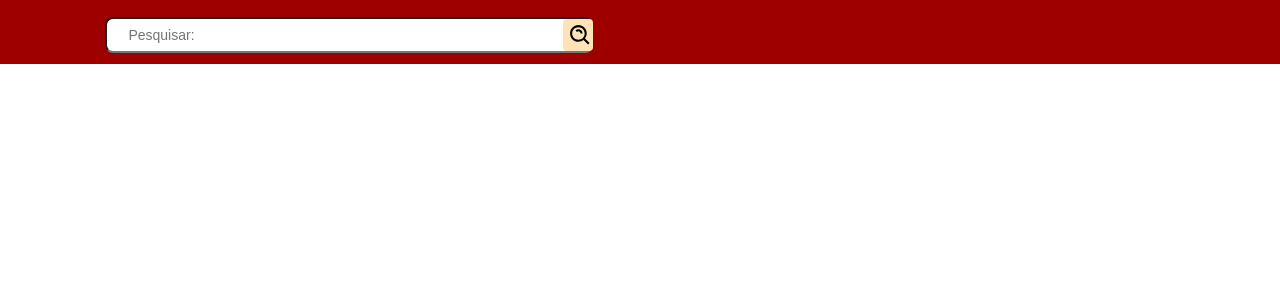
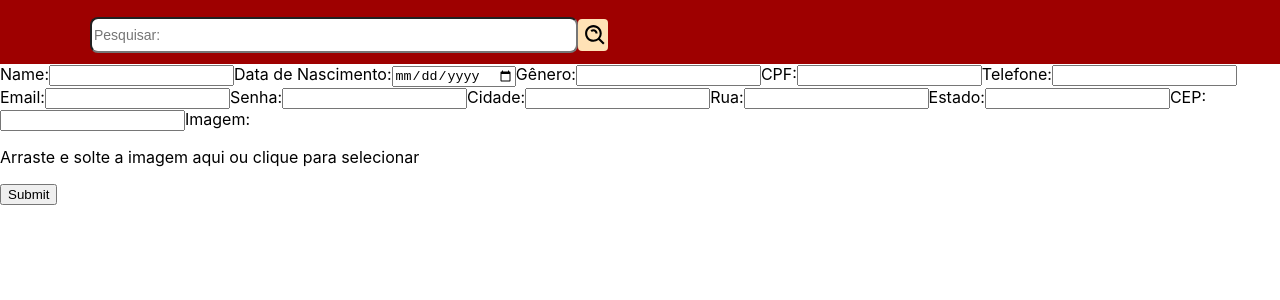
Before and after one commit to guilhermepk/front-end-123foods, a React (Create React App) app in the folder teste/: page / in a window 1280 px wide. Shown: the top 300 px of the page. Built offline with nearby package versions, Linux system fonts and the light colour scheme.

Commit message:
search bar

```diff
--- a/teste/src/componentes/Formulariocadastro/formulariocadastro.js
+++ b/teste/src/componentes/Formulariocadastro/formulariocadastro.js
@@ -1,5 +1,5 @@
-import React, { useState } from 'react';
-import Imageupload from './imageupload';
+import React, { useState, useCallback } from 'react';
+import { useDropzone } from 'react-dropzone';
 
 const FormularioCadastroUser = () => {
   const [formValues, setFormValues] = useState({
@@ -14,22 +14,24 @@ const FormularioCadastroUser = () => {
     street:'',
     state:'',
     cep:'',
+    image: null,
   });
-  const [file, setfile] = useState(null);
-
-  const handlefileUpload = (e) => {
-    const file = e.target.files[0];
-    setfile(file);
-  };
 
   const handleChange = (e) => {
     const { name, value } = e.target;
     setFormValues({ ...formValues, [name]: value });
   };
 
-  const handleImageUpload = (file) => {
+  const handleFileDrop = useCallback((acceptedFiles) => {
+    const file = acceptedFiles[0];
     setFormValues({ ...formValues, image: file });
-  };
+  }, [formValues]);
+
+  const { getRootProps, getInputProps, isDragActive } = useDropzone({
+    onDrop: handleFileDrop,
+    accept: 'image/*',
+    multiple: false,
+  });
 
   const handleSubmit = (e) => {
     e.preventDefault();
@@ -49,6 +51,7 @@ const FormularioCadastroUser = () => {
     formData.append('street', data.street);
     formData.append('state', data.state);
     formData.append('cep', data.cep);
+    formData.append('file', data.image);
 
     fetch('http://localhost:3000/users', {
       method: 'POST',
@@ -64,7 +67,7 @@ const FormularioCadastroUser = () => {
   };
 
   return (
-    <form onSubmit={handleSubmit} encType="multipart/form-data">
+    <form onSubmit={handleSubmit}>
       <label>
         Name:
         <input
@@ -92,7 +95,6 @@ const FormularioCadastroUser = () => {
           onChange={handleChange}
         />
       </label>
-
       <label>
         CPF:
         <input
@@ -130,9 +132,6 @@ const FormularioCadastroUser = () => {
         />
       </label>
       <label>
-       <Imageupload/>
-      </label>
-      <label>
         Cidade:
         <input
           type="text"
@@ -168,6 +167,23 @@ const FormularioCadastroUser = () => {
           onChange={handleChange}
         />
       </label>
+      <label>
+        Imagem:
+        <div {...getRootProps()} className={`dropzone ${isDragActive ? 'active' : ''}`}>
+          <input {...getInputProps()} />
+          {isDragActive ? (
+            <p>Arraste a imagem aqui...</p>
+          ) : (
+            <>
+              {formValues.image ? (
+                <img src={URL.createObjectURL(formValues.image)} alt="Imagem selecionada" />
+              ) : (
+                <p>Arraste e solte a imagem aqui ou clique para selecionar</p>
+              )}
+            </>
+          )}
+        </div>
+      </label>
       <button type="submit">Submit</button>
     </form>
   );
--- a/teste/src/componentes/Formulariocadastro/imageupload.js
+++ b/teste/src/componentes/Formulariocadastro/imageupload.js
@@ -1,6 +1,59 @@
-import React, { useState, useEffect } from 'react';
+import React, { useCallback, useState } from 'react';
+import { useDropzone } from 'react-dropzone';
+import axios from 'axios';
 
-const Imageupload = () => {
-}
+const ImageUpload = () => {
+  const [isUploading, setIsUploading] = useState(false);
+  const [selectedImage, setSelectedImage] = useState(null);
 
-export default Imageupload;
+  const onDrop = useCallback(async (acceptedFiles) => {
+    const file = acceptedFiles[0];
+
+    const formData = new FormData();
+    formData.append('file', file);
+
+    try {
+      setIsUploading(true);
+      const response = await axios.patch('http://localhost:3000/users/4/upload', formData);
+      console.log(response.data);
+      setIsUploading(false);
+    } catch (error) {
+      console.error(error);
+      setIsUploading(false);
+    }
+  }, []);
+
+  const { getRootProps, getInputProps, isDragActive } = useDropzone({
+    onDrop,
+    accept: 'image/*',
+    multiple: false,
+    onDropAccepted: (acceptedFiles) => {
+      const file = acceptedFiles[0];
+      setSelectedImage(URL.createObjectURL(file));
+    },
+  });
+
+  return (
+    <div>
+      <div {...getRootProps()} className={`dropzone ${isDragActive ? 'active' : ''}`}>
+        <input {...getInputProps()} />
+        {isDragActive ? (
+          <p>Arraste o arquivo aqui...</p>
+        ) : (
+          <p>Arraste e solte o arquivo aqui ou clique para selecionar</p>
+        )}
+        {selectedImage && (
+          <div className="thumbnail">
+            <img src={selectedImage} alt="Thumbnail" />
+            <p>{selectedImage.name}</p>
+          </div>
+        )}
+      </div>
+      <button onClick={onDrop} disabled={isUploading}>
+        {isUploading ? 'Enviando...' : 'Enviar'}
+      </button>
+    </div>
+  );
+};
+
+export default ImageUpload;
--- a/teste/src/componentes/Navbar/Navbar.css
+++ b/teste/src/componentes/Navbar/Navbar.css
@@ -44,22 +44,9 @@
 
 }
 
-.lupa{
-  position: relative;
-  color: #000000;
-  height: 25px;
-  width: 25px;
-  background-color: #FFE2B6;
-  border-radius: 4px;
-  padding: 4px 0px 3px 5px;
-  display: block;
-  margin-top: 2px;
-  margin-bottom: center;
-}
 
-.lupa-a{
-  margin-left: -5%;
-}
+
+
 
 .carrinho {
   height: 40px;
@@ -86,25 +73,7 @@ h2{
   margin-top: -10px;
 }
 
-.search {
-  display: flex;
-  justify-content: center;
-  margin-right: 50rem;
-  width: 100%;
-  height: 30px;
-  border: none;
-}
 
-.search-input{
-  border-radius: 8px;
-  font-size: 14px;
-  color: #000000;
-  height: 30px;
-  margin-left: 5rem;
-  width: 30rem;
-
-
-}
 
 .modal {
   display: flex;
@@ -192,6 +161,10 @@ h2{
   color: #767676;
 
 }
+.image-user{
+  max-width: 120px;
+  max-height: 120px;
+}
 
 .password-input-icon{
     background-color: #E1C59B;
--- a/teste/src/componentes/Navbar/Navbar.js
+++ b/teste/src/componentes/Navbar/Navbar.js
@@ -3,10 +3,11 @@ import { Eye, EyeOff } from 'react-feather';
 import React, { useState, useEffect } from 'react';
 import axios from 'axios';
 import './Navbar.css';
-import {CgProfile} from 'react-icons/cg'
-import {FiShoppingCart} from 'react-icons/fi'
-import {BiSearchAlt} from 'react-icons/bi'
-import {AiOutlineCloseCircle} from 'react-icons/ai'
+import {CgProfile} from 'react-icons/cg';
+import {FiShoppingCart} from 'react-icons/fi';
+
+import {AiOutlineCloseCircle} from 'react-icons/ai';
+import Search from '../Search/Search';
 
 
 const Navbar = () => {
@@ -91,12 +92,7 @@ const togglePasswordVisibility = (event) => {
             <img className="logo" src="./imagens/logoSemFundo.png" alt="Logo" />
           </a>
           </div>
-              <div className="search">
-              <input type="text" placeholder="     Pesquisar:" className="search-input"/>
-            <a href="" className='lupa-a'>
-            <BiSearchAlt className='lupa'/>
-            </a>
-            </div>
+             <Search/>
           <div className="conteudo">
             <a href="#" onClick={handleProfileClick}>
               <CgProfile className="perfil"/>
@@ -165,7 +161,7 @@ const togglePasswordVisibility = (event) => {
          <p>Telefone: {userInfo.phone}</p>
          <p>CPF: {userInfo.cpf}</p>
           <p>Endereço: {userInfo.street}</p>
-          <img src={`http://localhost:3000/uploads/${userInfo.image}`} alt="User Image" />
+          <img src={`http://localhost:3000/uploads/${userInfo.image}`} alt="User Image" className='image-user' />
           <button onClick={handleLogout}>Logout</button>
           </div>
         </div>
--- /dev/null
+++ b/teste/src/componentes/Search/Search.css
@@ -0,0 +1,34 @@
+.search {
+    display: flex;
+    justify-content: center;
+    margin-right: 50rem;
+    width: 100%;
+    height: 30px;
+    border: none;
+  }
+
+  .search-input{
+    border-radius: 8px;
+    font-size: 14px;
+    color: #000000;
+    height: 30px;
+    margin-left: 5rem;
+    width: 30rem;
+
+
+  }
+  .lupa-a{
+    margin-left: -5%;
+  }
+  .lupa{
+    position: relative;
+    color: #000000;
+    height: 25px;
+    width: 25px;
+    background-color: #FFE2B6;
+    border-radius: 4px;
+    padding: 4px 0px 3px 5px;
+    display: block;
+    margin-top: 2px;
+    margin-bottom: center;
+  }
--- /dev/null
+++ b/teste/src/componentes/Search/Search.js
@@ -0,0 +1,46 @@
+import React from 'react';
+import { useState } from 'react';
+import { BiSearchAlt } from 'react-icons/bi';
+import './Search.css';
+
+const Search = () => {
+  const [searchValue, setSearchValue] = useState('');
+
+  const handleInputChange = (event) => {
+    const value = event.target.value;
+    setSearchValue(value);
+
+    // Verifica se o comprimento do valor de pesquisa é maior ou igual a três
+    if (value.trim().length >= 3) {
+      performSearch(value);
+    }
+  };
+
+  const performSearch = (value) => {
+    const apiUrl = `http://localhost:3000/foods/search?filterValue=${encodeURIComponent(value)}`;
+
+    fetch(apiUrl)
+      .then((response) => response.json())
+      .then((data) => {
+        console.log(data);
+      })
+      .catch((error) => {
+        console.error('Erro ao buscar alimentos:', error);
+      });
+  };
+
+  return (
+    <div className="search">
+      <input
+        type="text"
+        placeholder="Pesquisar:"
+        className="search-input"
+        value={searchValue}
+        onChange={handleInputChange}
+      />
+      <BiSearchAlt className="lupa" onClick={() => performSearch(searchValue)} />
+    </div>
+  );
+};
+
+export default Search;
--- a/teste/src/index.js
+++ b/teste/src/index.js
@@ -13,7 +13,7 @@ root.render(
   <React.StrictMode>
     <Navbar/>
     <Banner/>
-    <Imageupload/>
+    <FormularioCadastroUser/>
 
 
 
```
